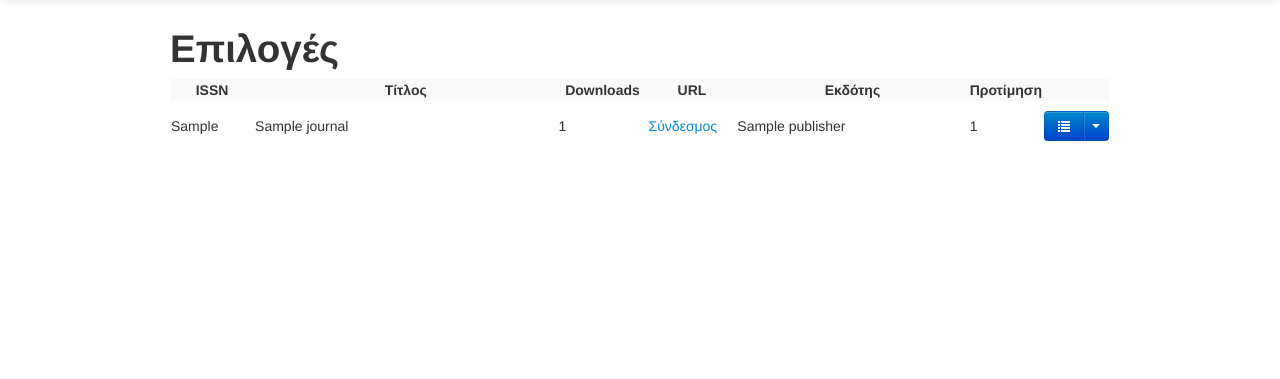
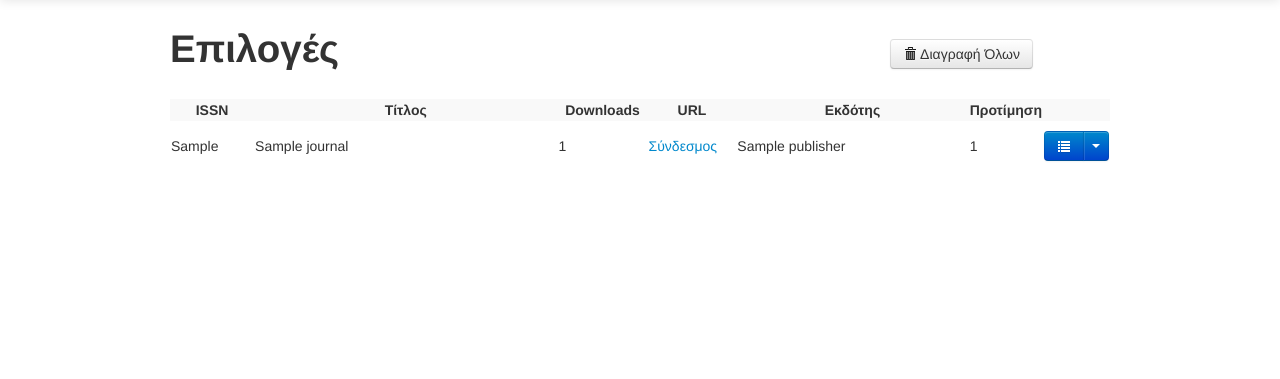
Before and after one commit to grnet/heallink, a Django app: template poll/templates/poll/cart.html in a window 1280 px wide. Shown: the part 41-420 px from the top of the page. Run offline with Django 3.2, Linux system fonts and the light colour scheme; the template is opened without the code that fills it: values that come from a table or form of the project are taken from there, others are empty; tables that the repository leaves empty hold one stand-in row (values such as "Sample post"); parts of the project's set-up code (start-up, migrations or seed data) failed here and were passed over.

Commit message:
add empty cart functionality

```diff
--- a/poll/models.py
+++ b/poll/models.py
@@ -37,6 +37,12 @@ class Cart(models.Model):
     created_at = models.DateTimeField(auto_now_add=True)
     modified_at = models.DateTimeField(auto_now=True)
 
+    def empty(self):
+        self.cart_item__set.all().delete()
+
+    def __unicode__(self):
+        return u"{} {}".format(self.created_at, self.modified_at)
+
 class CartItem(models.Model):
     cart = models.ForeignKey(Cart, related_name='cart_item__set')
     journal = models.ForeignKey(Journal)
--- a/poll/static/poll/css/heallink.css
+++ b/poll/static/poll/css/heallink.css
@@ -102,10 +102,14 @@ th.publisher {
     padding-bottom: 10px;
 }
 
-.journal-table-container {
+.journal-table-container, .cart-table-container {
     padding-top: 10px;
 }
 
 .nav-tabs > .active > a, .nav-tabs > .active > a:hover {
     background-color: lavender;
 }
+
+.cart-trash {
+    padding-top: 20px;
+}
--- a/poll/templates/poll/cart.html
+++ b/poll/templates/poll/cart.html
@@ -5,8 +5,21 @@
 {% block nav-cart %}active{% endblock %}
 
 {% block content %}
-  <h1>Επιλογές</h1>
+  <div class="row-fluid">
+    <div class="span9"><h1>Επιλογές</h1></div>
+    <div class="span3 cart-trash">
       {% if cart_item_list %}
+      <form id="cart-empty" action="/poll/cart/empty" method="post">
+        {% csrf_token %}
+        <button class="btn">
+          <i class="icon-trash"></i> Διαγραφή Όλων
+        </button>
+      </form>
+      {% endif %}
+    </div>
+  </div>
+  {% if cart_item_list %}
+    <div class="cart-table-container">
       <table class="table-striped cart-table">
         <tr>
           <th class="issn">ISSN</th>
@@ -37,8 +50,8 @@
                   <ul class="dropdown-menu">
                     <li>
                       <a href="/poll/cart-item/{{ issn }}/top">
-                      <i class="icon-arrow-up"></i><i class="icon-arrow-up"></i>
-                      Πρώτο
+                        <i class="icon-arrow-up"></i>
+                        <i class="icon-arrow-up"></i>Πρώτο
                       </a>
                     </li>
                     <li>
@@ -51,14 +64,13 @@
                     <li>
                       <a href="/poll/cart-item/{{ issn }}/down">
                         <i class="icon-arrow-down"></i>
-                      <i class="icon-white"></i>
-                      Κάτω
+                        <i class="icon-white"></i>Κάτω
                       </a>
                     </li>
                     <li>
                       <a href="/poll/cart-item/{{ issn }}/bottom">
-                      <i class="icon-arrow-down"></i><i class="icon-arrow-down"></i>
-                      Τελευταίο
+                        <i class="icon-arrow-down"></i>
+                        <i class="icon-arrow-down"></i>Τελευταίο
                       </a>
                     </li>
                     <li class="divider"></li>
@@ -67,10 +79,12 @@
                     </li>
                   </ul>
                 </div>
+              </td>
+            {% endwith %}
           </tr>
-          {% endwith %}
         {% endfor %}
       </table>
+    </div>
     <div style="display:none;">
       <form id="cart-item-update" action="" method="put">
         <input type="submit" value="Submit">
--- a/poll/urls.py
+++ b/poll/urls.py
@@ -4,6 +4,9 @@ from poll import views
 
 urlpatterns = patterns('',
                        url(r'journals/', views.journals, name="journals"),
+                       url(r'cart/empty',
+                           views.cart_empty,
+                           name="cart_empty"),
                        url(r'cart/', views.cart, name="cart"),
                        url(r'cart-item/(.+)/top',
                            views.cart_item_top,
```
Also changed, not shown: poll/views.py (+8 -0 lines). Lines whose indentation alone changed are shown as unchanged.
